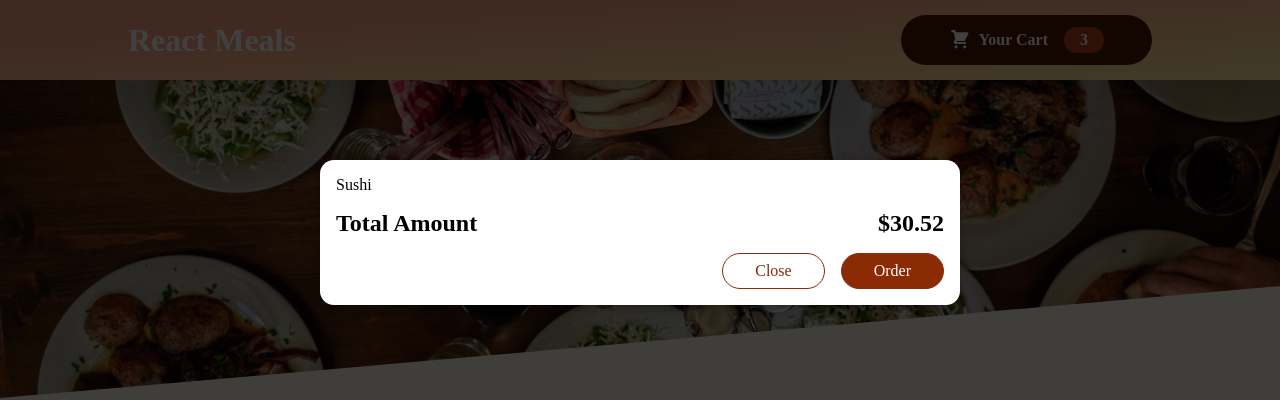
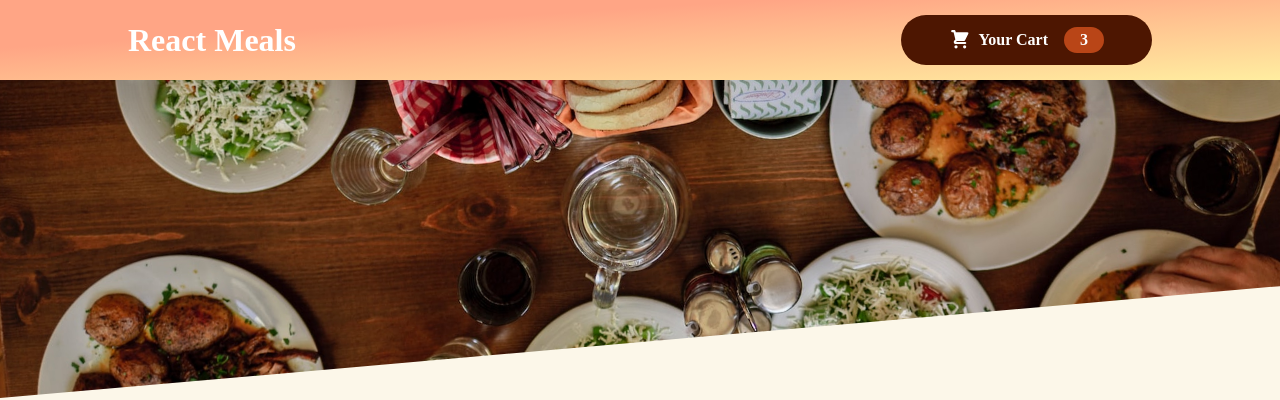
Before and after one commit to abanoubMokhles/food-order-app, a React (Create React App) app: page / in a window 1280 px wide. Shown: the top 400 px of the page. Built offline with nearby package versions, Linux system fonts and the light colour scheme; a web font is replaced by a local one.

Commit message:
add app context

```diff
--- a/src/App.js
+++ b/src/App.js
@@ -1,12 +1,22 @@
-import React, { Fragment } from "react";
+import React, { Fragment, useState } from "react";
 import Header from "./components/Layout/Header";
 import Meals from "./components/Meals/Meals";
 import Cart from "./components/Cart/Cart";
 function App() {
+  const [cartIsVisible, setCartIsVisible] = useState(false);
+
+  const showCartHandler = () => {
+    setCartIsVisible(true);
+  };
+
+  const hideCartHandler = () => {
+    setCartIsVisible(false);
+  };
+
   return (
     <Fragment>
-      <Cart />
-      <Header />
+      {cartIsVisible && <Cart onClose={hideCartHandler} />}
+      <Header onClick={showCartHandler} />
       <main role="main">
         <Meals />
       </main>
--- a/src/components/Cart/Cart.js
+++ b/src/components/Cart/Cart.js
@@ -15,19 +15,22 @@ const Cart = (props) => {
   const cartItems = (
     <ul className={styles["cart-items"]}>
       {ITEMS.map((item) => (
-        <li>{item.name}</li>
+        <li key={item.id}>{item.name}</li>
       ))}
     </ul>
   );
+
   return (
-    <Modal>
+    <Modal onClose={props.onClose}>
       {cartItems}
       <div className={styles.total}>
         <span>Total Amount</span>
         <span>$30.52</span>
       </div>
       <div className={styles.actions}>
-        <button className={styles["button--alt"]}>Close</button>
+        <button onClick={props.onClose} className={styles["button--alt"]}>
+          Close
+        </button>
         <button className={styles.button}>Order</button>
       </div>
     </Modal>
--- a/src/components/Cart/HeaderCartButton.js
+++ b/src/components/Cart/HeaderCartButton.js
@@ -2,9 +2,9 @@ import React from "react";
 import CartIcon from "./CartIcon";
 import styles from "./HeaderCartButton.module.scss";
 
-const HeaderCartButton = () => {
+const HeaderCartButton = (props) => {
   return (
-    <button className={styles.button}>
+    <button className={styles.button} onClick={props.onClick}>
       <span className={styles.icon}>
         <CartIcon />
       </span>
--- a/src/components/Layout/Header.js
+++ b/src/components/Layout/Header.js
@@ -2,12 +2,12 @@ import React, { Fragment } from "react";
 import HeaderCartButton from "../Cart/HeaderCartButton";
 import mealsImageSrc from "../../assets/meals.jpg";
 import styles from "./Header.module.scss";
-const Header = () => {
+const Header = (props) => {
   return (
     <Fragment>
       <header role="banner" className={styles.header}>
         <h1>React Meals</h1>
-        <HeaderCartButton />
+        <HeaderCartButton onClick={props.onClick} />
       </header>
       <div className={styles["main-image"]}>
         <img src={mealsImageSrc} alt="A table full of food" />
--- a/src/components/UI/Modal.js
+++ b/src/components/UI/Modal.js
@@ -5,7 +5,7 @@ import styles from "./Modal.module.scss";
 const portalElement = document.getElementById("overlays");
 
 const Backdrop = (props) => {
-  return <div className={styles.backdrop}></div>;
+  return <div className={styles.backdrop} onClick={props.onClick}></div>;
 };
 const ModalOverlay = (props) => {
   return (
@@ -17,7 +17,10 @@ const ModalOverlay = (props) => {
 const Modal = (props) => {
   return (
     <Fragment>
-      {ReactDOM.createPortal(<Backdrop />, portalElement)}
+      {ReactDOM.createPortal(
+        <Backdrop onClick={props.onClose} />,
+        portalElement
+      )}
       {ReactDOM.createPortal(
         <ModalOverlay>{props.children}</ModalOverlay>,
         portalElement
```
Also changed, not shown: src/context/CartContextProvider.js (added, +20 -0 lines), src/context/cart-context.js (added, +9 -0 lines), src/index.js (+4 -4 lines).
